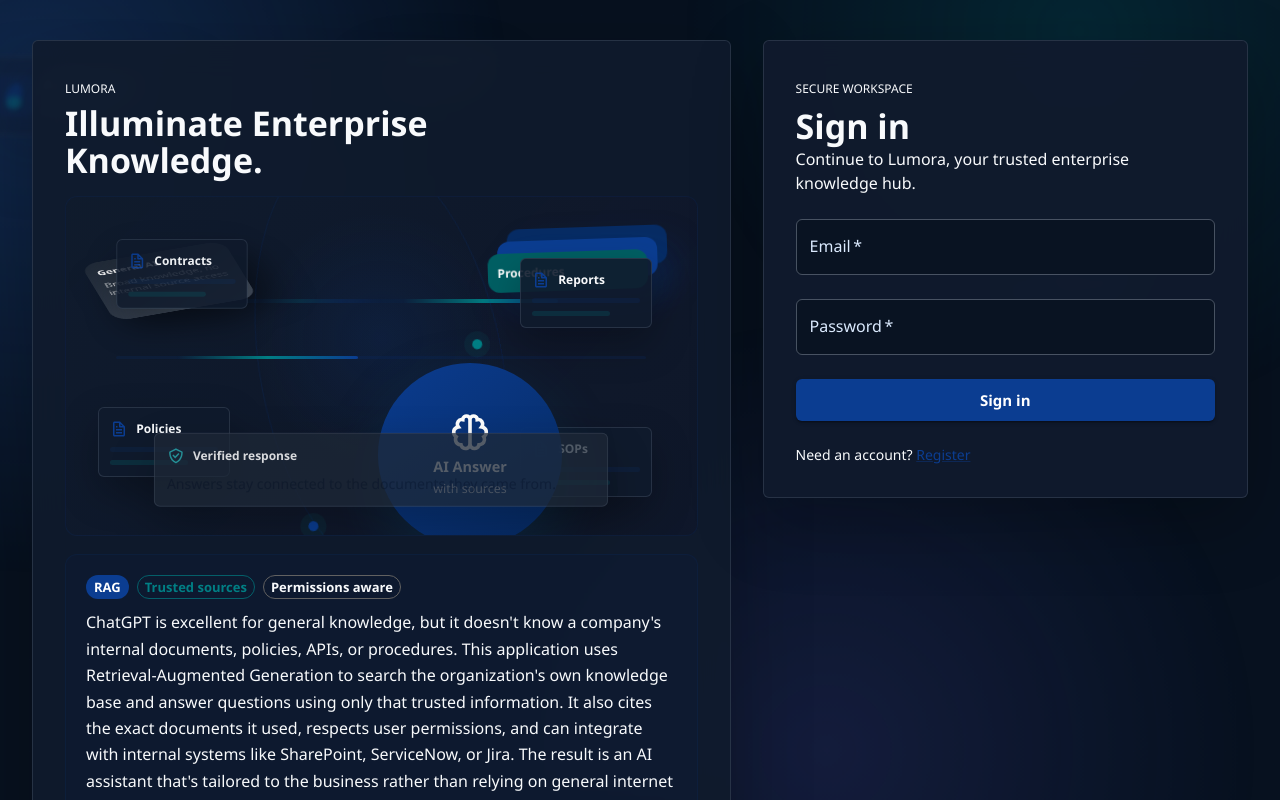
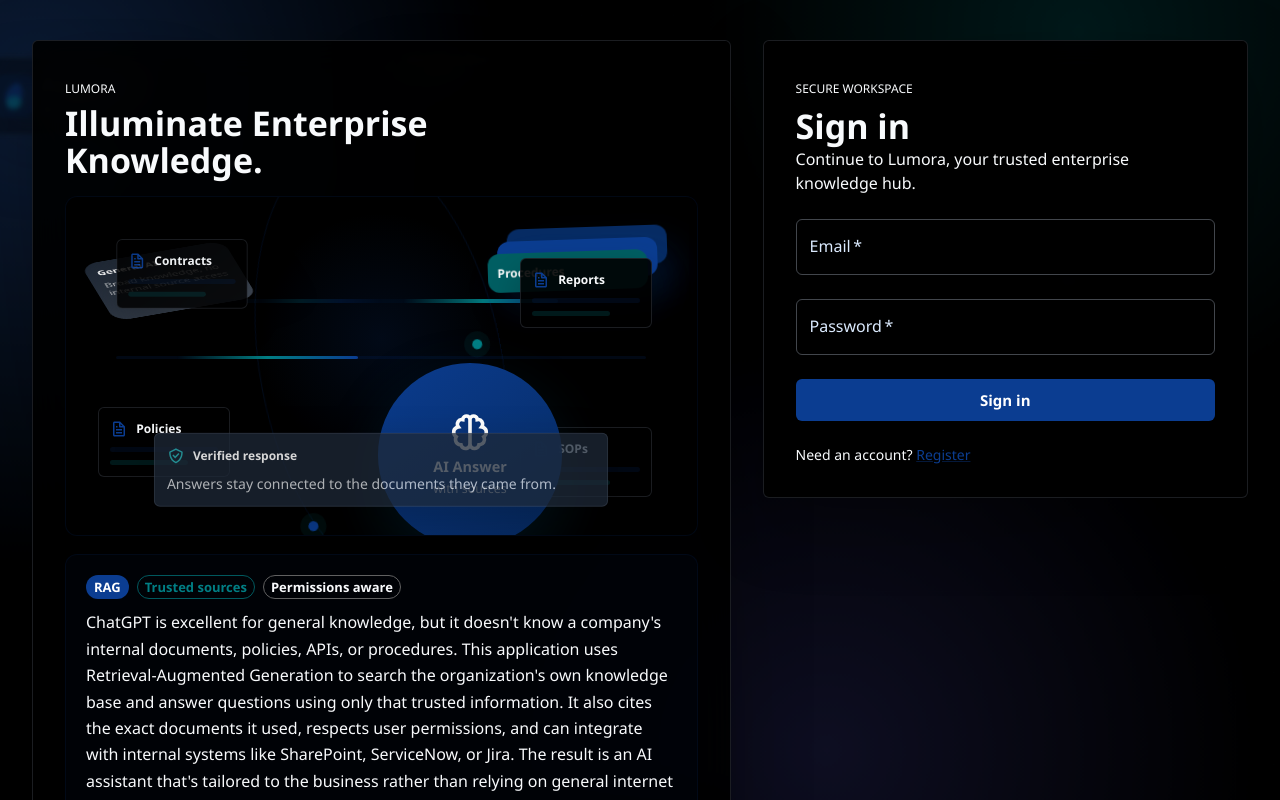
Before and after one commit to Nahome123/-Enterprise-AI-Assistant, a React (Vite) app in the folder frontend/: page / in a window 1280 px wide. Shown: the top 800 px of the page. Built offline with nearby package versions, Linux system fonts and the light colour scheme; no server answers.

Commit message:
Apply pitch black Ebrima theme

```diff
--- a/frontend/src/components/EnterpriseBackground.tsx
+++ b/frontend/src/components/EnterpriseBackground.tsx
@@ -181,7 +181,7 @@
               minWidth: isLarge ? 220 : 168,
               p: isLarge ? 1.75 : 1.25,
               borderRadius: 2.5,
-              bgcolor: isLarge ? "rgba(16, 27, 45, 0.72)" : "rgba(16, 27, 45, 0.58)",
+              bgcolor: isLarge ? "rgba(0, 0, 0, 0.72)" : "rgba(0, 0, 0, 0.58)",
               border: "1px solid rgba(148, 163, 184, 0.16)",
               boxShadow: "0 24px 70px rgba(0, 0, 0, 0.24)",
               backdropFilter: "blur(10px)",
--- a/frontend/src/components/Navbar.tsx
+++ b/frontend/src/components/Navbar.tsx
@@ -32,7 +32,7 @@
       elevation={0}
       sx={{
         backdropFilter: "blur(14px)",
-        bgcolor: "rgba(16, 27, 45, 0.9)",
+        bgcolor: "rgba(0, 0, 0, 0.9)",
         borderBottom: "1px solid rgba(148, 163, 184, 0.18)",
       }}
     >
--- a/frontend/src/pages/Dashboard.tsx
+++ b/frontend/src/pages/Dashboard.tsx
@@ -53,7 +53,7 @@
       <Paper
         sx={{
           p: { xs: 3, md: 4 },
-          bgcolor: "rgba(16, 27, 45, 0.92)",
+          bgcolor: "rgba(0, 0, 0, 0.92)",
           position: "relative",
           overflow: "hidden",
         }}
--- a/frontend/src/pages/Login.tsx
+++ b/frontend/src/pages/Login.tsx
@@ -155,7 +155,7 @@
             minHeight: { xs: "auto", md: 760 },
             p: { xs: 2.5, sm: 3.5, md: 4 },
             overflow: "hidden",
-            bgcolor: "rgba(16, 27, 45, 0.9)",
+            bgcolor: "rgba(0, 0, 0, 0.9)",
             backdropFilter: "blur(18px)",
             boxShadow: "0 26px 80px rgba(0, 0, 0, 0.26)",
           }}
@@ -179,7 +179,7 @@
                 overflow: "hidden",
                 border: "1px solid rgba(11, 61, 145, 0.14)",
                 background:
-                  "radial-gradient(circle at 50% 42%, rgba(11, 61, 145, 0.16), transparent 34%), linear-gradient(135deg, rgba(16, 27, 45, 0.96), rgba(15, 23, 42, 0.9))",
+                  "radial-gradient(circle at 50% 42%, rgba(11, 61, 145, 0.16), transparent 34%), linear-gradient(135deg, rgba(0, 0, 0, 0.96), rgba(0, 0, 0, 0.9))",
                 "@keyframes loginFloat": {
                   "0%, 100%": { transform: "translate3d(0, 0, 0) scale(1)", opacity: 0.84 },
                   "50%": { transform: "translate3d(0, -14px, 0) scale(1.03)", opacity: 1 },
@@ -326,7 +326,7 @@
                     left: card.left,
                     width: { xs: 112, sm: 132 },
                     p: 1.4,
-                    bgcolor: "rgba(16, 27, 45, 0.9)",
+                    bgcolor: "rgba(0, 0, 0, 0.9)",
                     boxShadow: "0 16px 38px rgba(0, 0, 0, 0.26)",
                     animation: `loginReveal 7s ease-in-out ${card.delay} infinite`,
                   }}
@@ -414,7 +414,7 @@
                       Verified response
                     </Typography>
                   </Box>
-                  <Typography variant="body2" sx={{ color: "rgba(16, 27, 45, 0.82)" }}>
+                  <Typography variant="body2" sx={{ color: "rgba(248, 250, 252, 0.82)" }}>
                     Answers stay connected to the documents they came from.
                   </Typography>
                 </Stack>
@@ -533,7 +533,7 @@
                           p: 1.2,
                           minHeight: 78,
                           borderRadius: 1.5,
-                          bgcolor: "rgba(16, 27, 45, 0.82)",
+                          bgcolor: "rgba(5, 5, 5, 0.82)",
                           border: "1px solid rgba(11, 61, 145, 0.08)",
                         }}
                       >
@@ -596,7 +596,7 @@
             flexDirection: "column",
             justifyContent: "flex-start",
             p: { xs: 3, sm: 4 },
-            bgcolor: "rgba(16, 27, 45, 0.96)",
+            bgcolor: "rgba(0, 0, 0, 0.96)",
             backdropFilter: "blur(14px)",
             boxShadow: "0 24px 70px rgba(0, 0, 0, 0.26)",
           }}
--- a/frontend/src/pages/Register.tsx
+++ b/frontend/src/pages/Register.tsx
@@ -104,7 +104,7 @@
           width: "100%",
           maxWidth: 480,
           p: 4,
-          bgcolor: "rgba(16, 27, 45, 0.94)",
+          bgcolor: "rgba(0, 0, 0, 0.94)",
           backdropFilter: "blur(14px)",
           boxShadow: "0 24px 70px rgba(0, 0, 0, 0.26)",
         }}
--- a/frontend/src/theme.ts
+++ b/frontend/src/theme.ts
@@ -14,8 +14,8 @@
       dark: "#005f63",
     },
     background: {
-      default: "#07111f",
-      paper: "#101b2d",
+      default: "#000000",
+      paper: "#050505",
     },
     text: {
       primary: "#f8fafc",
@@ -36,34 +36,34 @@
   },
   typography: {
     fontFamily: [
-      "ADLaM Display",
+      "Ebrima",
       "Segoe UI",
       "Roboto",
       "Arial",
       "sans-serif",
     ].join(","),
     h1: {
-      fontFamily: '"ADLaM Display", "Segoe UI", Roboto, Arial, sans-serif',
+      fontFamily: 'Ebrima, "Segoe UI", Roboto, Arial, sans-serif',
       fontWeight: 900,
     },
     h2: {
-      fontFamily: '"ADLaM Display", "Segoe UI", Roboto, Arial, sans-serif',
+      fontFamily: 'Ebrima, "Segoe UI", Roboto, Arial, sans-serif',
       fontWeight: 900,
     },
     h3: {
-      fontFamily: '"ADLaM Display", "Segoe UI", Roboto, Arial, sans-serif',
+      fontFamily: 'Ebrima, "Segoe UI", Roboto, Arial, sans-serif',
       fontWeight: 900,
     },
     h4: {
-      fontFamily: '"ADLaM Display", "Segoe UI", Roboto, Arial, sans-serif',
+      fontFamily: 'Ebrima, "Segoe UI", Roboto, Arial, sans-serif',
       fontWeight: 900,
     },
     h5: {
-      fontFamily: '"ADLaM Display", "Segoe UI", Roboto, Arial, sans-serif',
+      fontFamily: 'Ebrima, "Segoe UI", Roboto, Arial, sans-serif',
       fontWeight: 900,
     },
     h6: {
-      fontFamily: '"ADLaM Display", "Segoe UI", Roboto, Arial, sans-serif',
+      fontFamily: 'Ebrima, "Segoe UI", Roboto, Arial, sans-serif',
       fontWeight: 900,
     },
     subtitle1: {
@@ -78,7 +78,7 @@
     MuiCssBaseline: {
       styleOverrides: {
         body: {
-          backgroundColor: "#07111f",
+          backgroundColor: "#000000",
         },
       },
     },
@@ -113,7 +113,7 @@
     MuiOutlinedInput: {
       styleOverrides: {
         root: {
-          backgroundColor: "rgba(7, 17, 31, 0.72)",
+          backgroundColor: "rgba(0, 0, 0, 0.72)",
           color: "#f8fafc",
           "& .MuiOutlinedInput-notchedOutline": {
             borderColor: "rgba(182, 194, 210, 0.36)",
@@ -126,7 +126,7 @@
             borderWidth: 2,
           },
           "&.Mui-disabled": {
-            backgroundColor: "rgba(15, 23, 42, 0.54)",
+            backgroundColor: "rgba(8, 8, 8, 0.72)",
           },
           "& input::placeholder, & textarea::placeholder": {
             color: "#cbd5e1",
```
